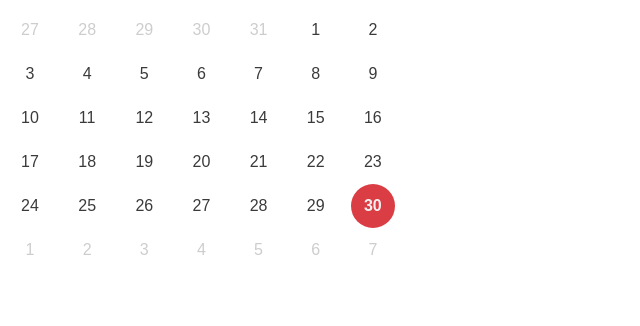
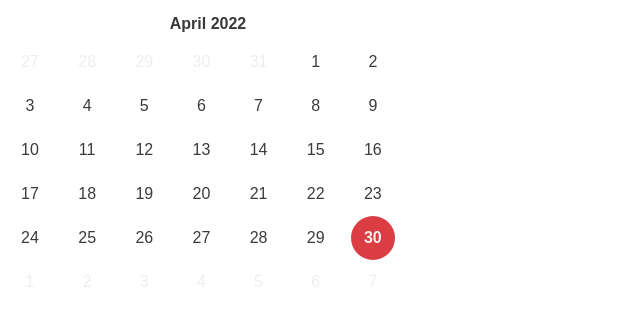
Before and after one commit to vicluo96/My_Calendar, a React (Create React App) app: page / in a window 1280 px wide. Shown: the top 326 px of the page, without its empty margins (0-640 px from the left). Built offline with nearby package versions, Linux system fonts and the light colour scheme; the HTML template or start-up script is replaced by a standard one; a web font is replaced by a local one.

Commit message:
Change style of the calendar: Add header, move header context to center, and change grey in global css

```diff
--- a/src/app/calendar/index.jsx
+++ b/src/app/calendar/index.jsx
@@ -12,14 +12,28 @@ export default function Calendar() {
         setCalendar(buildCalendar(value));
     }, [value])
 
+    function currMonthName() {
+        return value.format("MMMM");
+    }
+
+    function currYear(){
+        return value.format("YYYY");
+    }
 
 
     return (
         <div className="calendar">
+            <div className="header">
+                <div></div>
+                <div>{currMonthName()} {currYear()}</div>
+                <div></div>
+
+            </div>
+            <div className="body">
                 {calendar.map((week) => (
                     <div>
                         {week.map((day) => (
-                        <div className="day" onClick = {() => setValue(day)}>
+                            <div className="day" onClick={() => setValue(day)}>
                                 <div className={dayStyles(day, value)}>
                                     {day.format("D")}
                                 </div>
@@ -28,5 +42,7 @@ export default function Calendar() {
                     </div>
                 ))}
             </div>
+
+        </div>
     );
 }
--- a/src/app/calendar/styles.css
+++ b/src/app/calendar/styles.css
@@ -5,8 +5,8 @@
 }
 
 .calendar .header {
-  background-color: var(--light-blue);
   text-align: center;
+  justify-content: center;
   min-height: 2rem;
   line-height: 2rem;
   color: var(--black);
@@ -24,7 +24,7 @@
 }
 
 .calendar .body {
-  border: 1px solid var(--light-blue);
+  border: 1px var(--white);
 }
 
 .calendar .header .previous {
--- a/src/app/styles.css
+++ b/src/app/styles.css
@@ -1,6 +1,6 @@
 :root {
   --black: rgb(58, 58, 58);
-  --grey: rgb(205, 205, 205);
+  --grey: #eeeeee;
   --white: rgb(240, 240, 240);
   --red: #db3d44;
   --light-blue: rgb(102, 193, 255);
```
Lines whose indentation alone changed are shown as unchanged.
